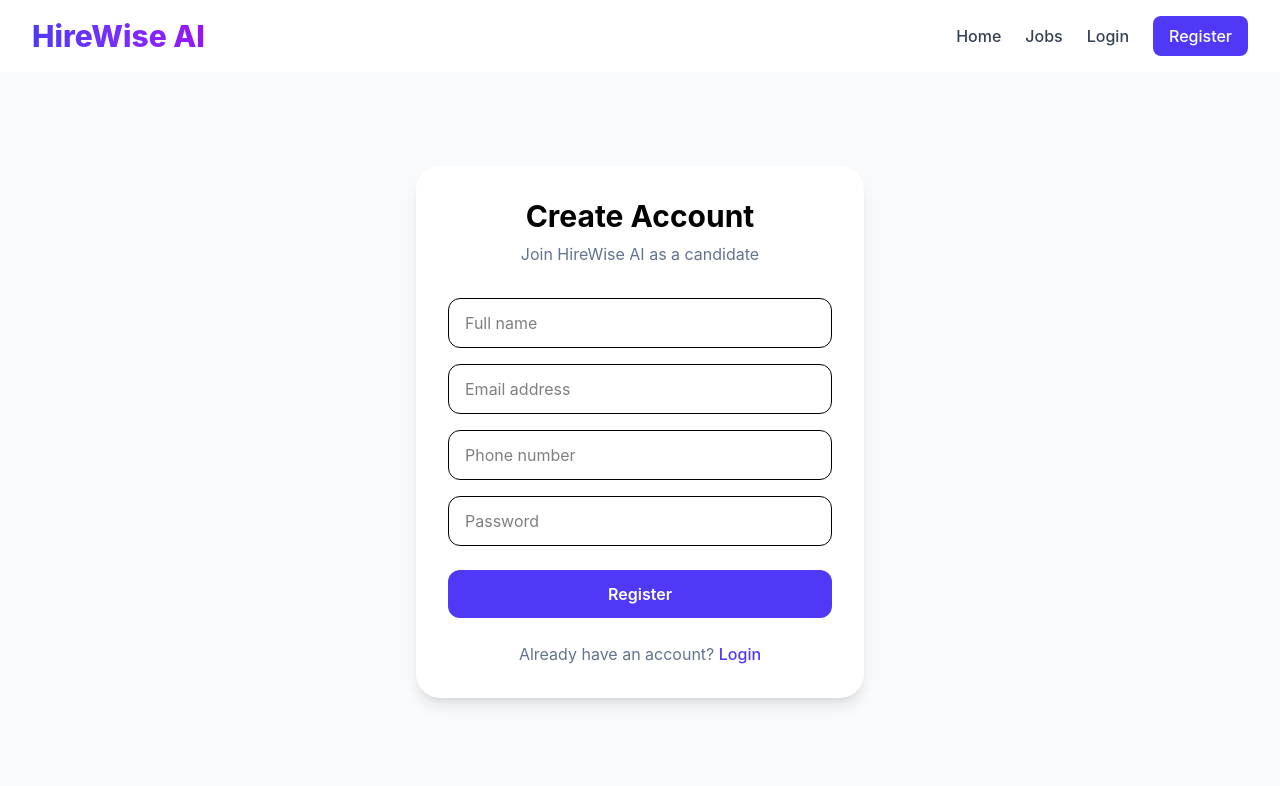
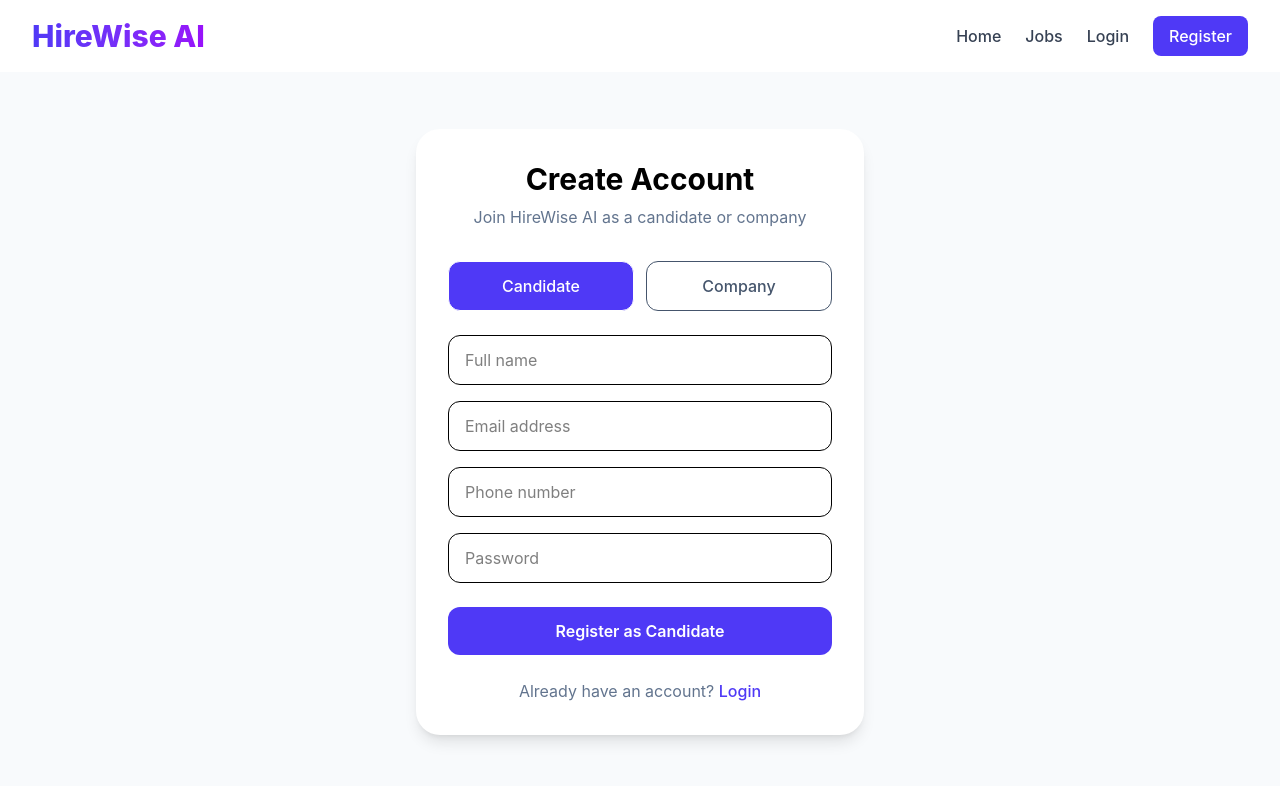
Before and after one commit to Ariyanmahammad/hirewise-ai, a React app in the folder frontend/: page /register in a window 1280 px wide. Shown: the top 786 px of the page. Built offline with nearby package versions, Linux system fonts and the light colour scheme; the HTML template or start-up script is replaced by a standard one.

Commit message:
Add company registration support in frontend

```diff
--- a/frontend/src/pages/Register.jsx
+++ b/frontend/src/pages/Register.jsx
@@ -4,6 +4,8 @@ import api from "../services/api";
 
 const Register = () => {
   const navigate = useNavigate();
+
+  const [role, setRole] = useState("candidate");
 
   const [formData, setFormData] = useState({
     name: "",
@@ -23,7 +25,10 @@ const Register = () => {
     e.preventDefault();
 
     try {
-      const res = await api.post("/auth/register", formData);
+      const res = await api.post("/auth/register", {
+        ...formData,
+        role,
+      });
 
       alert(res.data.message);
       navigate("/login");
@@ -43,14 +48,40 @@ const Register = () => {
         </h1>
 
         <p className="text-slate-500 text-center mb-8">
-          Join HireWise AI as a candidate
+          Join HireWise AI as a candidate or company
         </p>
+
+        <div className="grid grid-cols-2 gap-3 mb-6">
+          <button
+            type="button"
+            onClick={() => setRole("candidate")}
+            className={`py-3 rounded-xl border font-medium ${
+              role === "candidate"
+                ? "bg-indigo-600 text-white"
+                : "bg-white text-slate-600"
+            }`}
+          >
+            Candidate
+          </button>
+
+          <button
+            type="button"
+            onClick={() => setRole("company")}
+            className={`py-3 rounded-xl border font-medium ${
+              role === "company"
+                ? "bg-indigo-600 text-white"
+                : "bg-white text-slate-600"
+            }`}
+          >
+            Company
+          </button>
+        </div>
 
         <div className="space-y-4">
           <input
             name="name"
             type="text"
-            placeholder="Full name"
+            placeholder={role === "company" ? "Company name" : "Full name"}
             className="w-full border rounded-xl px-4 py-3"
             value={formData.name}
             onChange={handleChange}
@@ -91,7 +122,7 @@ const Register = () => {
           type="submit"
           className="w-full bg-indigo-600 text-white py-3 rounded-xl font-semibold mt-6 hover:bg-indigo-700"
         >
-          Register
+          Register as {role === "company" ? "Company" : "Candidate"}
         </button>
 
         <p className="text-center text-slate-500 mt-6">
```
